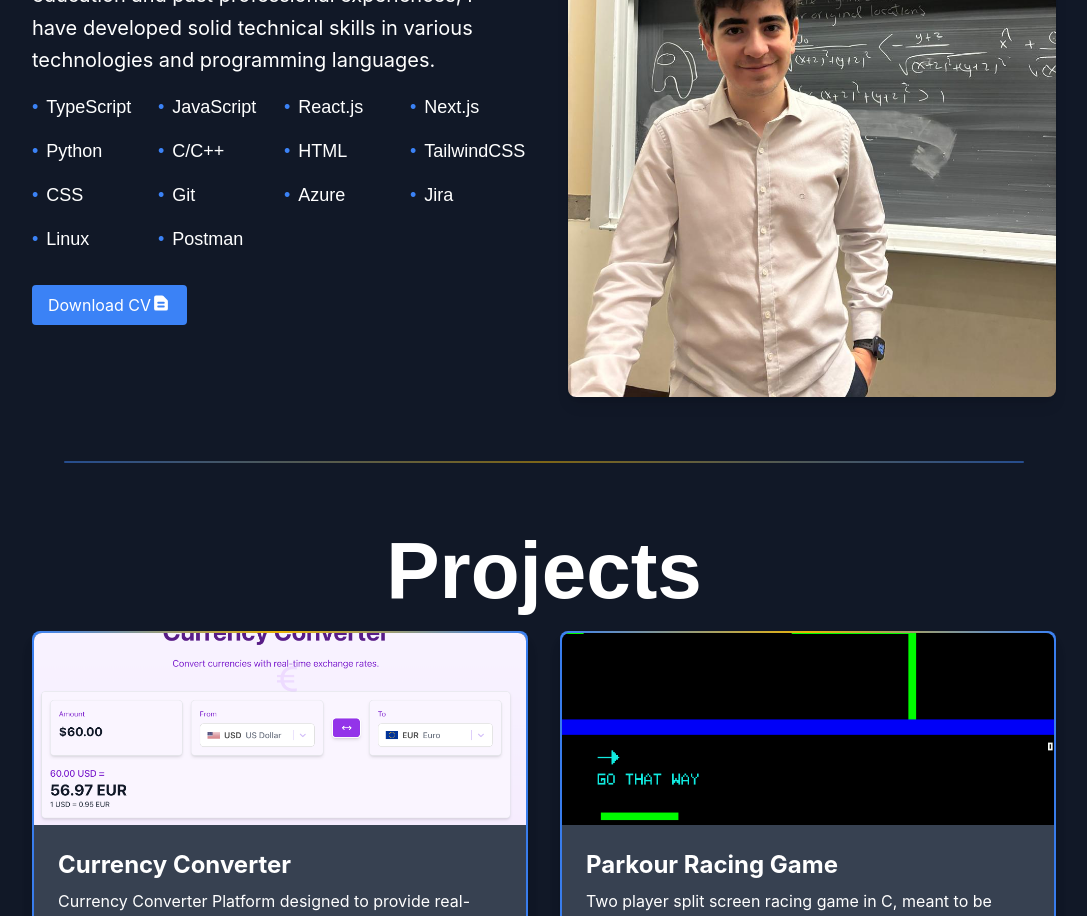
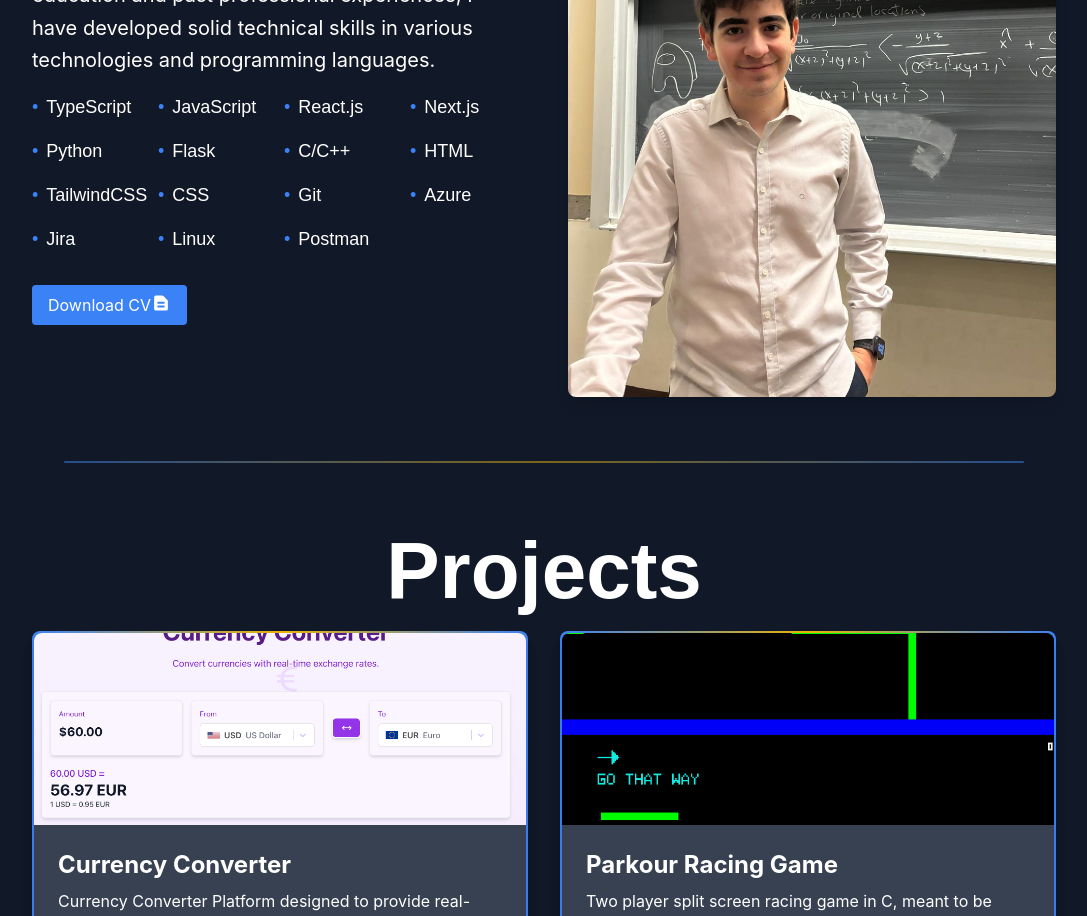
Before and after one commit to GaioAugusto/Portfolio, a React (Create React App) app in the folder my-portfolio/: page / in a window 1280 px wide. Shown: the part 1120-2036 px from the top of the page, without its empty margins (96-1183 px from the left). Built offline with nearby package versions, Linux system fonts and the light colour scheme.

Commit message:
Updated skills

```diff
--- a/my-portfolio/src/components/About/utilities/listOfSkills.ts
+++ b/my-portfolio/src/components/About/utilities/listOfSkills.ts
@@ -4,6 +4,7 @@ const listOfSkills = () => [
   "React.js",
   "Next.js",
   "Python",
+  "Flask",
   "C/C++",
   "HTML",
   "TailwindCSS",
```
Also changed, not shown: 1 other file (tests, documents, lock files or other folders).
